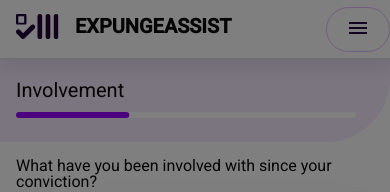
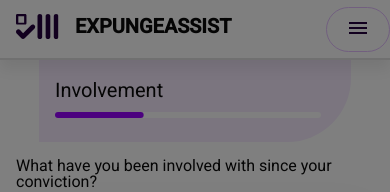
Before and after one commit to hackforla/expunge-assist, a React (Create React App) app in the folder products/statement-generator/: page /#/form/involvement in a window 390 px wide. Shown: the top 192 px of the page. Built offline with nearby package versions, Linux system fonts and the light colour scheme.

Commit message:
refactor: change styling of light purple background to match wireframes

```diff
--- a/products/statement-generator/src/components/FormHeader.tsx
+++ b/products/statement-generator/src/components/FormHeader.tsx
@@ -11,15 +11,17 @@ import { IInvolvementInitialState } from 'contexts/FormStateProps';
 import { getSectionTitle } from 'helpers/i18nHelper';
 
 const useStyles = makeStyles<Theme>(
-  ({ palette, breakpoints, globals, spacing, typography }) =>
+  ({ palette, globals, spacing, typography }) =>
     createStyles({
       outerWrapper: {
         background: palette.primary.lighter,
         borderBottomRightRadius: '64px',
         paddingBottom: spacing(1),
-
-        [breakpoints.up(breakpoints.values.md)]: {
-          borderBottomLeftRadius: '64px',
+        maxWidth: '80%',
+        marginLeft: '10%',
+        '@media (max-height:759px)': {
+          maxWidth: '100%',
+          marginLeft: '0%',
         },
       },
       formHeader: {
```
